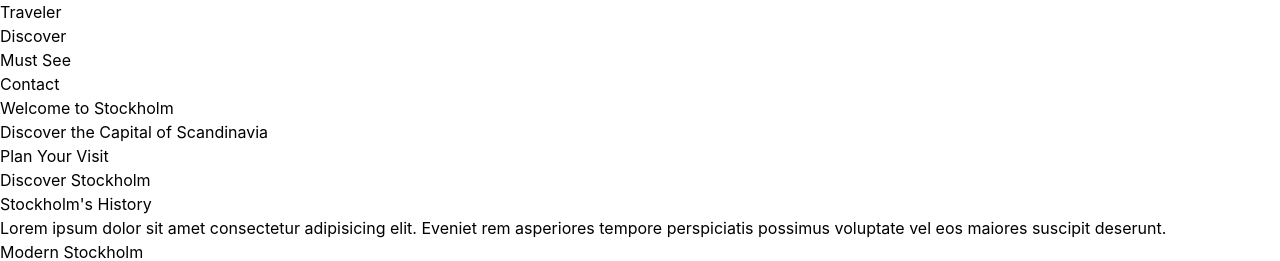
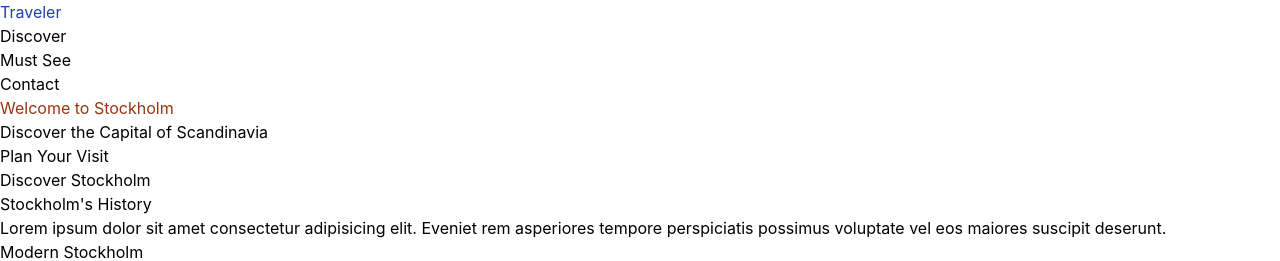
Before and after one commit to AlexSaxena/Traveler-Stockholm, a website built with Vite: page index.html in a window 1280 px wide. Shown: the top 261 px of the page. Built offline with nearby package versions, Linux system fonts and the light colour scheme; files whose address does not match are found by name.

Commit message:
Checks if tailwind works

```diff
--- a/index.html
+++ b/index.html
@@ -11,7 +11,7 @@
     <!-- Navigation -->
     <header>
       <nav>
-        <h1>Traveler</h1>
+        <h1 class="text-blue-800">Traveler</h1>
         <ul>
           <li><a href="#discover-section">Discover</a></li>
           <li><a href="#must-see-section">Must See</a></li>
@@ -24,7 +24,7 @@
     <main>
       <!-- Hero Banner -->
       <section class="hero-section">
-        <h2>Welcome to Stockholm</h2>
+        <h2 class="text-orange-800">Welcome to Stockholm</h2>
         <p>Discover the Capital of Scandinavia</p>
         <button>Plan Your Visit</button>
       </section>
```
